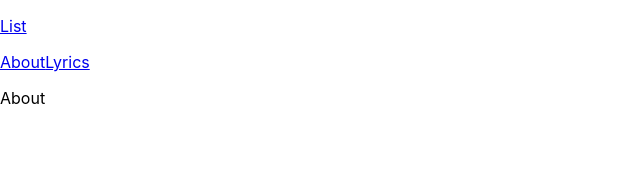
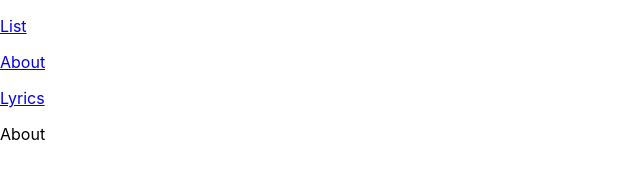
Before and after one commit to Mia-Oh/TodoListApp-You-do-You-want, a React (Create React App) app: page /about in a window 1280 px wide. Shown: the top 194 px of the page, without its empty margins (0-640 px from the left). Built offline with nearby package versions, Linux system fonts and the light colour scheme.

Commit message:
feat:Nav.js, About.js 추가

```diff
--- a/src/Nav.js
+++ b/src/Nav.js
@@ -5,8 +5,8 @@ const Nav = () => {
   return (
     <section className="Nav">
       <Link to="/"><p>List</p></Link>
-      <Link to="/about">About</Link>
-      <Link to="/Lyrics">Lyrics</Link>
+      <Link to="/about"><p>About</p></Link>
+      <Link to="/Lyrics"><p>Lyrics</p></Link>
     </section>
   );
 };
--- a/src/Pages/About.js
+++ b/src/Pages/About.js
@@ -2,7 +2,7 @@ import React from "react";
 
 const About = () => {
   return (
-    <p>About</p>
+    <span>About</span>
   );
 };
 
```
Also changed, not shown: 1 other file (tests, documents, lock files or other folders).
